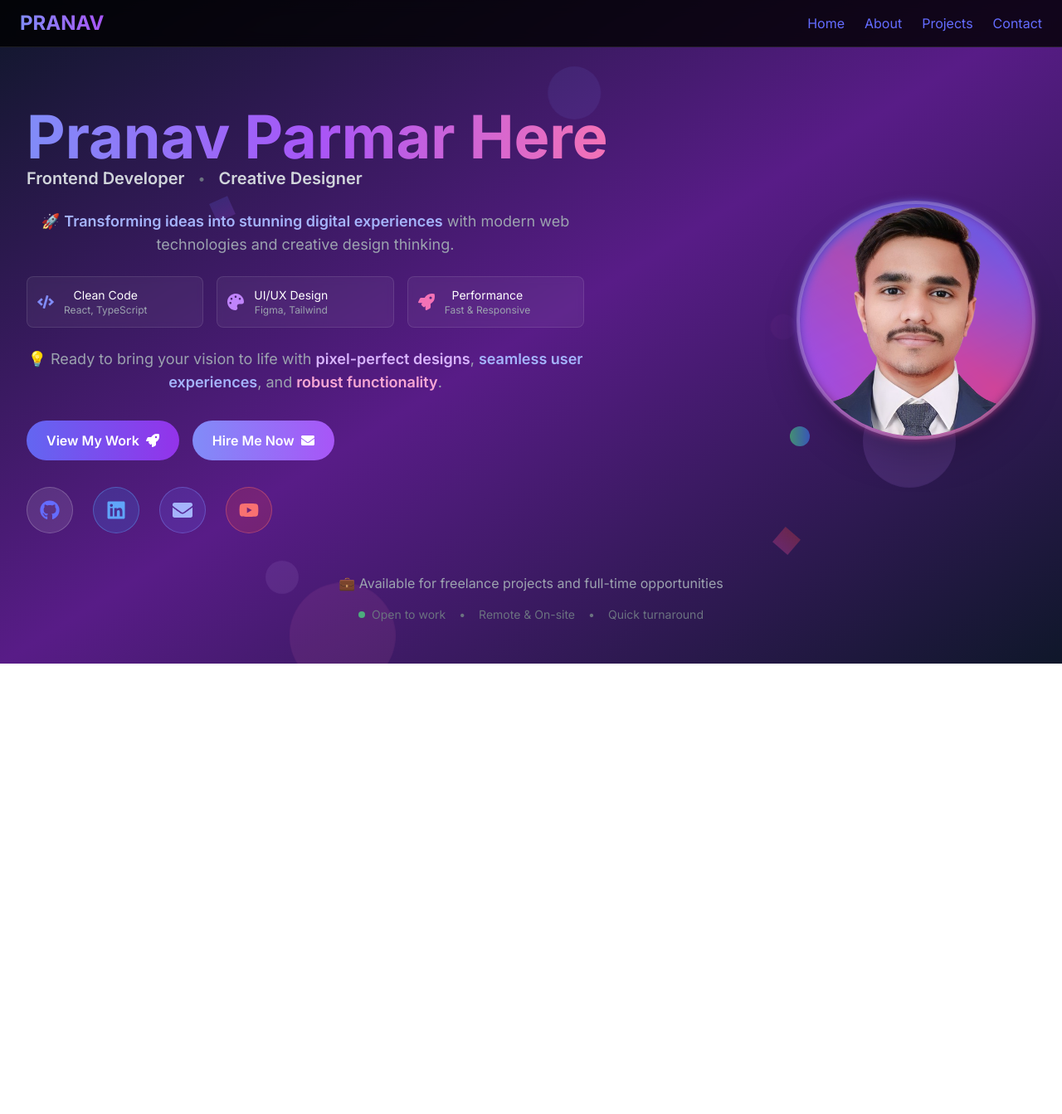
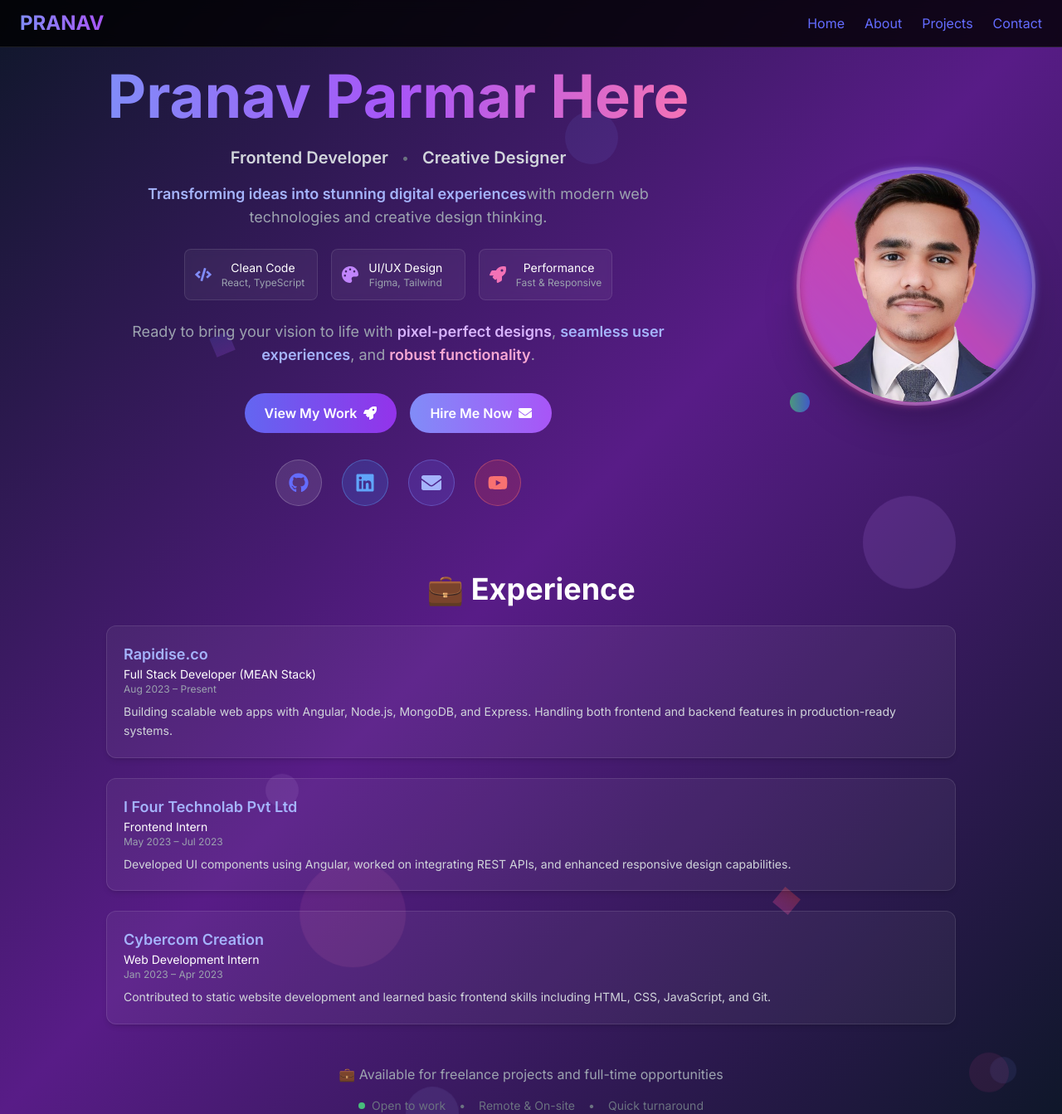
Before and after one commit to Pranav12333/portfolio-react, a React (Vite) app: page / in a window 1280 px wide. Shown: the whole page at 83% size. Before the commit the page ends 800 px from the top, so only its background shows below. Built offline with nearby package versions, Linux system fonts and the light colour scheme.

Commit message:
Update the home page design

```diff
--- a/src/components/Home.tsx
+++ b/src/components/Home.tsx
@@ -6,9 +6,9 @@ const Home = () => {
   return (
     <section
       id="home"
-      className="pt-20 hero min-h-screen flex items-center justify-center relative px-4 sm:px-6 lg:px-8 text-center bg-gradient-to-br from-slate-900 via-purple-900 to-slate-900 overflow-hidden"
+      className="pt-20 hero min-h-screen flex flex-col items-center justify-start relative px-4 sm:px-6 lg:px-8 bg-gradient-to-br from-slate-900 via-purple-900 to-slate-900 overflow-hidden text-center"
     >
-      {/* Animated Background Elements */}
+      {/* Floating Background Elements */}
       <div className="floating-elements absolute inset-0 pointer-events-none z-0">
         <div className="absolute w-16 h-16 top-[10%] left-[5%] bg-indigo-400/10 rounded-full animate-float-x"></div>
         <div className="absolute w-28 h-28 top-[20%] right-[10%] bg-purple-400/15 rounded-full animate-float-y delay-[1000ms]"></div>
@@ -23,53 +23,45 @@ const Home = () => {
       </div>
 
 
-      {/* Main Content */}
+      {/* Hero Content */}
       <div className="hero-content relative z-10 max-w-7xl w-full">
-        <div className="flex flex-col lg:flex-row items-center justify-between gap-8 lg:gap-16">
-          <div className="flex flex-col items-center lg:items-start lg:flex-1 order-2 lg:order-1">
-            <div className="mb-6">
-              <h1 className="text-4xl sm:text-5xl lg:text-7xl font-extrabold text-transparent bg-clip-text bg-gradient-to-r from-indigo-400 via-purple-500 to-pink-400 animate-gradient-shift">
+        <div className="flex flex-col lg:flex-row items-center justify-between gap-4 lg:gap-8">
+          {/* Left Column */}
+          <div className="flex flex-col items-center lg:items-center lg:flex-1 order-2 lg:order-1">
+            <h1 className="text-4xl sm:text-5xl lg:text-7xl font-extrabold text-transparent bg-clip-text bg-gradient-to-r from-indigo-400 via-purple-500 to-pink-400 animate-gradient-shift mb-6">
               Pranav Parmar Here
             </h1>
-              <div className="flex flex-col sm:flex-row items-center justify-center lg:justify-start gap-2 sm:gap-4">
+
+            <div className="flex flex-col sm:flex-row items-center justify-center lg:justify-start gap-2 sm:gap-4 mb-4">
               <p className="text-gray-300 text-lg sm:text-xl font-semibold">Frontend Developer</p>
               <span className="hidden sm:block text-gray-500">•</span>
               <p className="text-gray-300 text-lg sm:text-xl font-semibold">Creative Designer</p>
             </div>
+
+            <p className="text-gray-400 text-base sm:text-lg leading-relaxed mb-6 max-w-2xl">
+              <span className="text-indigo-300 font-semibold">  Transforming ideas into stunning digital experiences</span>
+              with modern web technologies and creative design thinking.
+            </p>
+
+            {/* Skills */}
+            <div className="grid grid-cols-1 sm:grid-cols-3 gap-4 mb-6 max-w-2xl">
+              <div className="flex items-center gap-3 p-3 rounded-lg bg-white/5 border border-white/10 backdrop-blur-sm">  <FaCode className="text-indigo-400 text-xl" />  <div>    <p className="text-white font-medium text-sm">Clean Code</p>    <p className="text-gray-400 text-xs">React, TypeScript</p>  </div>
+              </div>
+              <div className="flex items-center gap-3 p-3 rounded-lg bg-white/5 border border-white/10 backdrop-blur-sm">  <FaPalette className="text-purple-400 text-xl" />  <div>    <p className="text-white font-medium text-sm">UI/UX Design</p>    <p className="text-gray-400 text-xs">Figma, Tailwind</p>  </div>
+              </div>
+              <div className="flex items-center gap-3 p-3 rounded-lg bg-white/5 border border-white/10 backdrop-blur-sm">  <FaRocket className="text-pink-400 text-xl" />  <div>    <p className="text-white font-medium text-sm">Performance</p>    <p className="text-gray-400 text-xs">Fast & Responsive</p>  </div>
+              </div>
             </div>
 
-            <div className="max-w-2xl mb-8">
-              <p className="text-gray-400 text-base sm:text-lg leading-relaxed mb-6">
-                🚀 <span className="text-indigo-300 font-semibold">Transforming ideas into stunning digital experiences</span> with modern web technologies and creative design thinking.
+            {/* Description */}
+            <p className="text-gray-400 text-base sm:text-lg max-w-2xl mb-8">
+              Ready to bring your vision to life with{" "}
+              <span className="text-purple-300 font-semibold">  pixel-perfect designs</span>,{" "}
+              <span className="text-indigo-300 font-semibold">  seamless user experiences</span>, and{" "}
+              <span className="text-pink-300 font-semibold">  robust functionality</span>.
             </p>
-              <div className="grid grid-cols-1 sm:grid-cols-3 gap-4 mb-6">
-                <div className="flex items-center gap-3 p-3 rounded-lg bg-white/5 border border-white/10 backdrop-blur-sm">
-                  <FaCode className="text-indigo-400 text-xl" />
-                  <div>
-                    <p className="text-white font-medium text-sm">Clean Code</p>
-                    <p className="text-gray-400 text-xs">React, TypeScript</p>
-                  </div>
-                </div>
-                <div className="flex items-center gap-3 p-3 rounded-lg bg-white/5 border border-white/10 backdrop-blur-sm">
-                  <FaPalette className="text-purple-400 text-xl" />
-                  <div>
-                    <p className="text-white font-medium text-sm">UI/UX Design</p>
-                    <p className="text-gray-400 text-xs">Figma, Tailwind</p>
-                  </div>
-                </div>
-                <div className="flex items-center gap-3 p-3 rounded-lg bg-white/5 border border-white/10 backdrop-blur-sm">
-                  <FaRocket className="text-pink-400 text-xl" />
-                  <div>
-                    <p className="text-white font-medium text-sm">Performance</p>
-                    <p className="text-gray-400 text-xs">Fast & Responsive</p>
-                  </div>
-                </div>
-              </div>
-              <p className="text-gray-400 text-base sm:text-lg">
-                💡 Ready to bring your vision to life with <span className="text-purple-300 font-semibold">pixel-perfect designs</span>, <span className="text-indigo-300 font-semibold">seamless user experiences</span>, and <span className="text-pink-300 font-semibold">robust functionality</span>.
-              </p>
-            </div>
 
+            {/* Buttons */}
             <div className="flex flex-col sm:flex-row gap-4 mb-8 w-full sm:w-auto">
               <a href="#projects" className="group px-6 py-3 text-sm sm:text-base text-white bg-gradient-to-r from-indigo-500 to-purple-600 rounded-full font-semibold hover:shadow-xl hover:shadow-purple-500/30 transition-all duration-300 hover:scale-105 flex items-center justify-center gap-2">
                 <span>View My Work</span>
@@ -81,6 +73,7 @@ const Home = () => {
               </a>
             </div>
 
+            {/* Social Icons */}
             <div className="flex gap-4 sm:gap-6">
               <a href="https://github.com" target="_blank" className="group w-12 h-12 sm:w-14 sm:h-14 flex items-center justify-center rounded-full bg-white/10 border border-white/20 hover:bg-white/20 hover:border-white/40 hover:translate-y-[-4px] transition-all duration-300">
                 <FaGithub className="text-xl sm:text-2xl group-hover:scale-110 transition-transform" />
@@ -97,9 +90,10 @@ const Home = () => {
             </div>
           </div>
 
+          {/* Right Column - Profile */}
           <div className="profile-section flex-shrink-0 order-1 lg:order-2">
             <div className="relative">
-              <div className="absolute inset-0 rounded-full bg-gradient-to-r from-indigo-500 via-purple-500 to-pink-500 animate-spin-slow opacity-75 blur-sm"></div>
+              <div className="absolute inset-0 rounded-full bg-gradient-to-r from-indigo-500 via-purple-500 to-pink-500 animate-spin-medium opacity-75 blur-sm"></div>
               <div className="absolute inset-2 rounded-full bg-gradient-to-r from-purple-500 via-pink-500 to-indigo-500 animate-spin-reverse opacity-50 blur-sm"></div>
               <img src={profile} alt="Pranav - Frontend Developer" className="relative w-48 h-48 sm:w-56 sm:h-56 lg:w-72 lg:h-72 rounded-full border-4 border-white/20 shadow-2xl object-cover z-10 hover:scale-105 transition-transform duration-500" />
               <div className="absolute -bottom-2 -left-2 w-6 h-6 bg-gradient-to-r from-green-400 to-blue-500 rounded-full animate-pulse opacity-70"></div>
@@ -107,9 +101,58 @@ const Home = () => {
             </div>
           </div>
         </div>
+      </div>
 
-        <div className="mt-12 text-center">
-          <p className="text-gray-400 text-sm sm:text-base mb-4">💼 Available for freelance projects and full-time opportunities</p>
+      {/* Experience Section - Full Width */}
+      <div className="w-full mt-20 max-w-5xl mx-auto text-left px-4 sm:px-0 z-10">
+        <h2 className="text-3xl sm:text-4xl font-bold text-white mb-6 text-center">
+          💼 Experience
+        </h2>
+        <div className="grid grid-cols-1 gap-6">
+          <div className="p-5 rounded-xl bg-white/5 border border-white/10 shadow-md hover:shadow-purple-500/30 transition">
+            <h3 className="text-indigo-300 font-semibold text-lg">Rapidise.co</h3>
+            <p className="text-white text-sm font-medium">
+              Full Stack Developer (MEAN Stack)
+            </p>
+            <p className="text-gray-400 text-xs mb-2">Aug 2023 – Present</p>
+            <p className="text-gray-300 text-sm leading-relaxed">
+              Building scalable web apps with Angular, Node.js, MongoDB, and
+              Express. Handling both frontend and backend features in
+              production-ready systems.
+            </p>
+          </div>
+          <div className="p-5 rounded-xl bg-white/5 border border-white/10 shadow-md hover:shadow-purple-500/30 transition">
+            <h3 className="text-indigo-300 font-semibold text-lg">
+              I Four Technolab Pvt Ltd
+            </h3>
+            <p className="text-white text-sm font-medium">Frontend Intern</p>
+            <p className="text-gray-400 text-xs mb-2">May 2023 – Jul 2023</p>
+            <p className="text-gray-300 text-sm leading-relaxed">
+              Developed UI components using Angular, worked on integrating REST
+              APIs, and enhanced responsive design capabilities.
+            </p>
+          </div>
+          <div className="p-5 rounded-xl bg-white/5 border border-white/10 shadow-md hover:shadow-purple-500/30 transition">
+            <h3 className="text-indigo-300 font-semibold text-lg">
+              Cybercom Creation
+            </h3>
+            <p className="text-white text-sm font-medium">
+              Web Development Intern
+            </p>
+            <p className="text-gray-400 text-xs mb-2">Jan 2023 – Apr 2023</p>
+            <p className="text-gray-300 text-sm leading-relaxed">
+              Contributed to static website development and learned basic
+              frontend skills including HTML, CSS, JavaScript, and Git.
+            </p>
+          </div>
+        </div>
+      </div>
+
+      {/* Footer Availability */}
+      <div className="mt-12 text-center z-10">
+        <p className="text-gray-400 text-sm sm:text-base mb-4">
+          💼 Available for freelance projects and full-time opportunities
+        </p>
         <div className="flex flex-col sm:flex-row items-center justify-center gap-4 text-sm text-gray-500">
           <span className="flex items-center gap-2">
             <div className="w-2 h-2 bg-green-400 rounded-full animate-pulse"></div>
@@ -121,7 +164,6 @@ const Home = () => {
           <span>Quick turnaround</span>
         </div>
       </div>
-      </div>
     </section>
   );
 };
--- a/tailwind.config.js
+++ b/tailwind.config.js
@@ -34,6 +34,7 @@ module.exports = {
         'float-xy': 'floatXY 30s ease-in-out infinite',
         'spin-slow': 'spinSlow 30s linear infinite',
         'spin-reverse': 'spinReverse 40s linear infinite',
+        'spin-medium': 'spin 4s linear infinite',
       },
     },
   },
```
Lines whose indentation alone changed are shown as unchanged.
